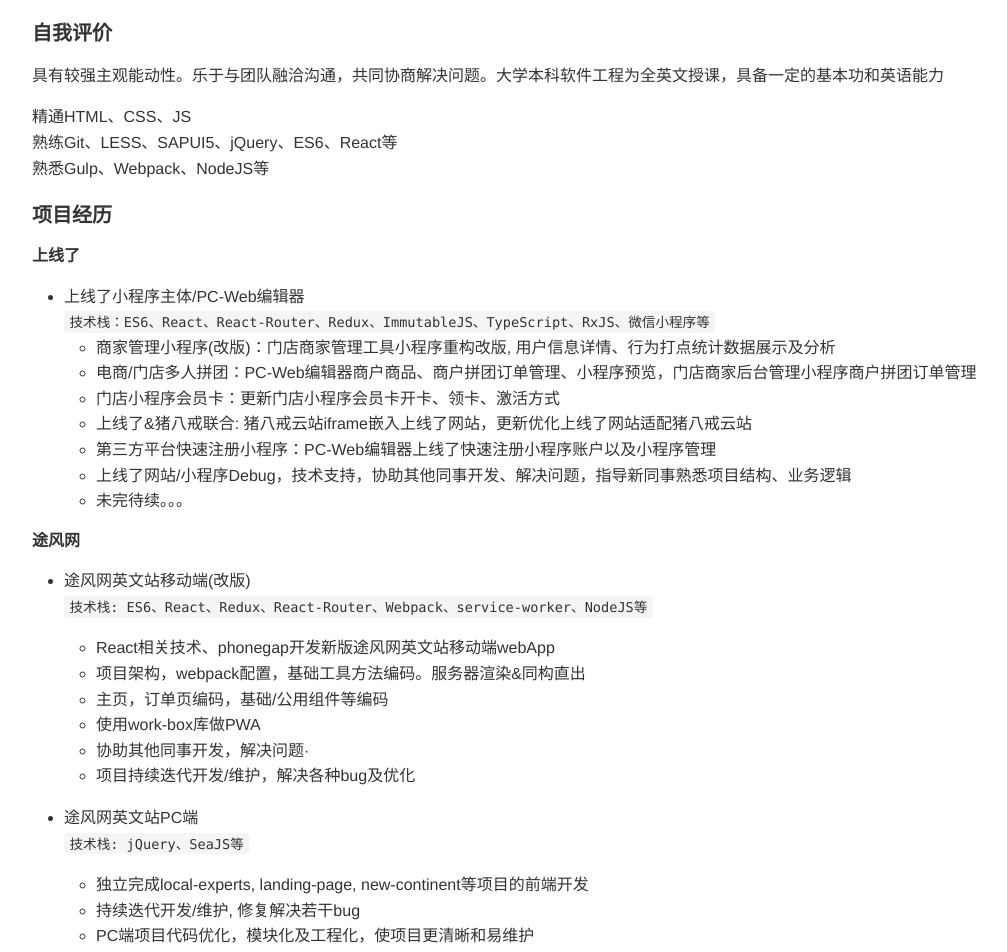
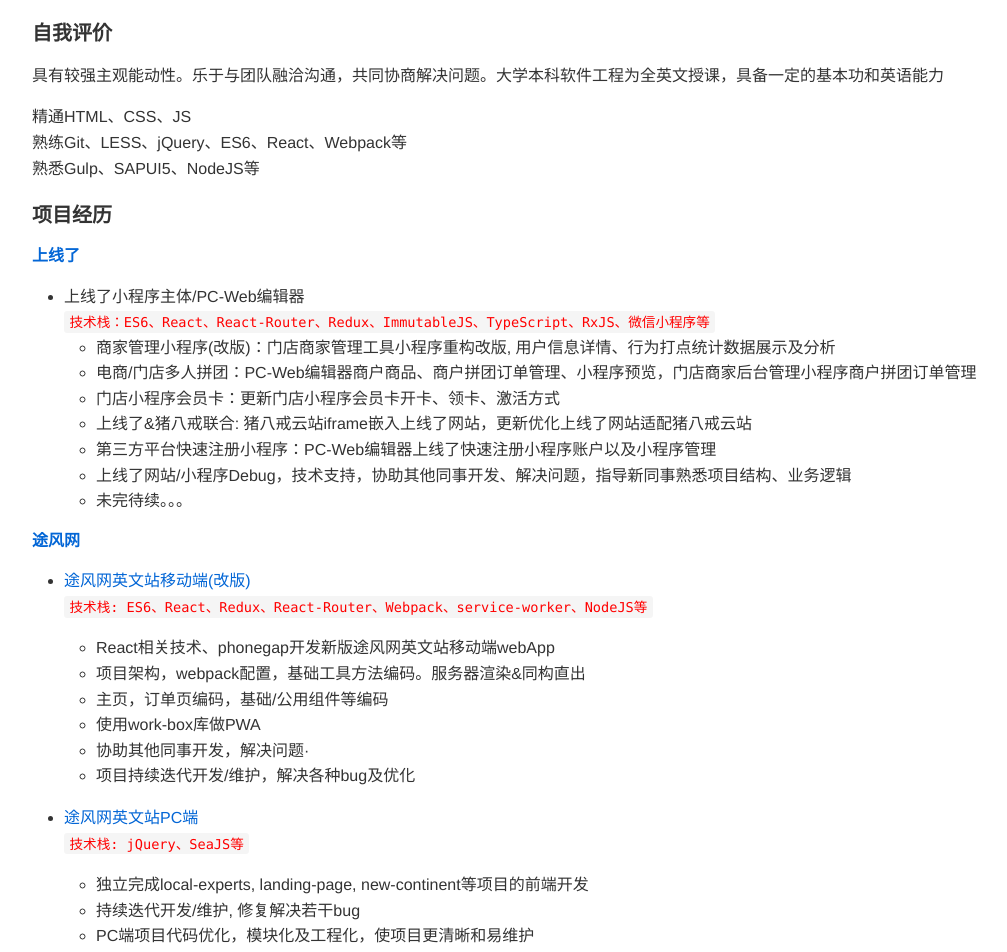
Before and after one commit to TonyHey/tony-cv, a plain HTML site: page index.html in a window 1280 px wide. Shown: the part 625-1577 px from the top of the page, without its empty margins (6-1013 px from the left). Drawn offline with Linux system fonts and the light colour scheme.

Commit message:
update:site links

```diff
--- a/何建华-前端开发工程师.html
+++ b/index.html
@@ -3,7 +3,8 @@
   <head>
       <meta charset="utf-8" />
       <title>何建华-前端开发工程师</title>
-      <style>a{color:#0366d6 !important;text-decoration:none;}.markdown-preview:not([data-use-github-style]) { padding: 2em; font-size: 1.2em; color: rgb(171, 178, 191); background-color: rgb(40, 44, 52); overflow: auto; }
+      <style>code{color:red!important;}a{color:#0366d6!important;text-decoration:none;}
+.markdown-preview:not([data-use-github-style]) { padding: 2em; font-size: 1.2em; color: rgb(171, 178, 191); background-color: rgb(40, 44, 52); overflow: auto; }
 .markdown-preview:not([data-use-github-style]) > :first-child { margin-top: 0px; }
 .markdown-preview:not([data-use-github-style]) h1, .markdown-preview:not([data-use-github-style]) h2, .markdown-preview:not([data-use-github-style]) h3, .markdown-preview:not([data-use-github-style]) h4, .markdown-preview:not([data-use-github-style]) h5, .markdown-preview:not([data-use-github-style]) h6 { line-height: 1.2; margin-top: 1.5em; margin-bottom: 0.5em; color: rgb(255, 255, 255); }
 .markdown-preview:not([data-use-github-style]) h1 { font-size: 2.4em; font-weight: 300; }
@@ -614,6 +615,12 @@ pre.editor-colors .fold-marker:after {
 .syntax--source.syntax--js .syntax--keyword.syntax--operator.syntax--void {
   color: #c678dd;
 }
+.syntax--source.syntax--ts .syntax--keyword.syntax--operator {
+  color: #56b6c2;
+}
+.syntax--source.syntax--flow .syntax--keyword.syntax--operator {
+  color: #56b6c2;
+}
 .syntax--source.syntax--json .syntax--meta.syntax--structure.syntax--dictionary.syntax--json > .syntax--string.syntax--quoted.syntax--json {
   color: #e06c75;
 }
@@ -758,10 +765,10 @@ pre.editor-colors .fold-marker:after {
 <h4 id="-">自我评价</h4>
 <p>具有较强主观能动性。乐于与团队融洽沟通，共同协商解决问题。大学本科软件工程为全英文授课，具备一定的基本功和英语能力</p>
 <p>精通HTML、CSS、JS<br>
-熟练Git、LESS、SAPUI5、jQuery、ES6、React等<br>
-熟悉Gulp、Webpack、NodeJS等</p>
+熟练Git、LESS、jQuery、ES6、React、Webpack等<br>
+熟悉Gulp、SAPUI5、NodeJS等</p>
 <h4 id="-">项目经历</h4>
-<h5 id="-">上线了</h5>
+<h5 id="-"><a href="https://www.sxl.cn">上线了</a></h5>
 <ul>
 <li>上线了小程序主体/PC-Web编辑器<br>
 <code style="font-family: Menlo, Consolas, &quot;DejaVu Sans Mono&quot;, monospace;">技术栈：ES6、React、React-Router、Redux、ImmutableJS、TypeScript、RxJS、微信小程序等</code><ul>
@@ -775,9 +782,9 @@ pre.editor-colors .fold-marker:after {
 </ul>
 </li>
 </ul>
-<h5 id="-">途风网</h5>
+<h5 id="-"><a href="https://cn.toursforfun.com">途风网</a></h5>
 <ul>
-<li><p>途风网英文站移动端(改版)<br>
+<li><p><a href="https://m.tours4fun.com">途风网英文站移动端(改版)</a><br>
 <code style="font-family: Menlo, Consolas, &quot;DejaVu Sans Mono&quot;, monospace;">技术栈: ES6、React、Redux、React-Router、Webpack、service-worker、NodeJS等</code></p>
 <ul>
 <li>React相关技术、phonegap开发新版途风网英文站移动端webApp</li>
@@ -788,7 +795,7 @@ pre.editor-colors .fold-marker:after {
 <li>项目持续迭代开发/维护，解决各种bug及优化</li>
 </ul>
 </li>
-<li><p>途风网英文站PC端<br>
+<li><p><a href="https://www.tours4fun.com">途风网英文站PC端</a><br>
 <code style="font-family: Menlo, Consolas, &quot;DejaVu Sans Mono&quot;, monospace;">技术栈: jQuery、SeaJS等</code></p>
 <ul>
 <li>独立完成local-experts, landing-page, new-continent等项目的前端开发</li>
```
Also changed, not shown: 1 other file.
